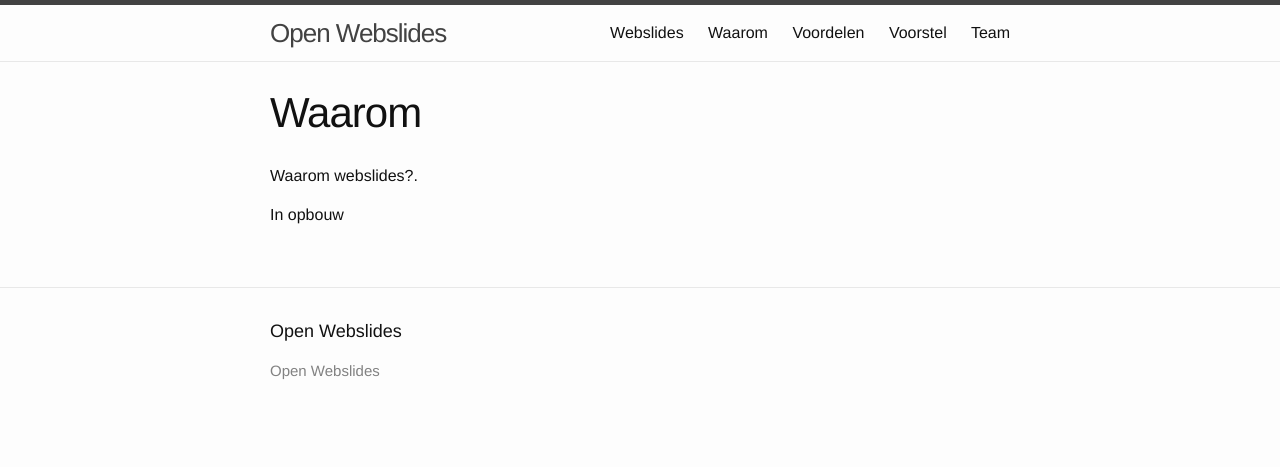
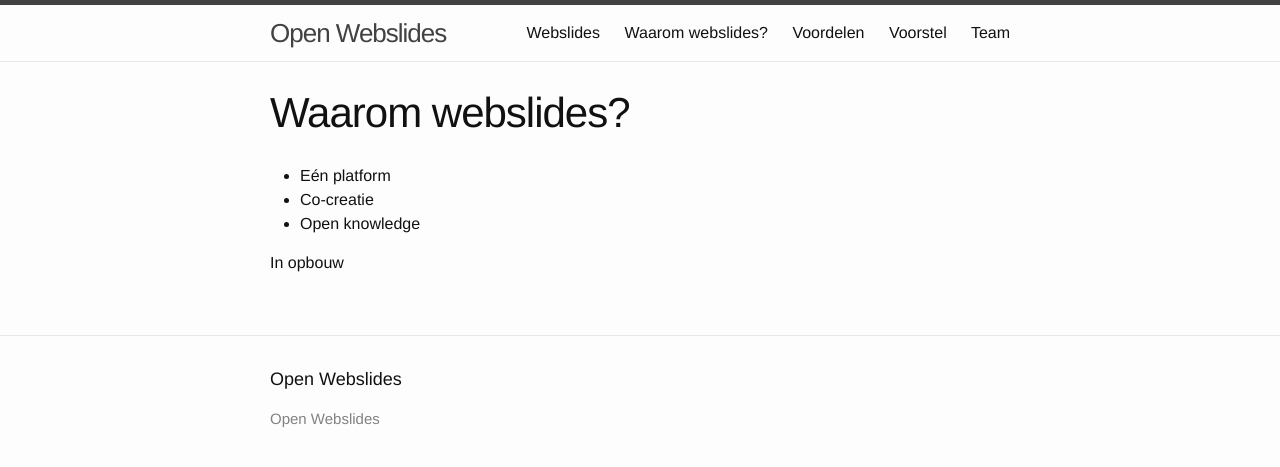
Before and after one commit to OpenWebslides/openwebslides.github.io-old, a Jekyll site: the page built from probleem/index.md, in a window 1280 px wide. Shown: the top 467 px of the page. Built offline with Jekyll 4.4.1, drawn with Linux system fonts in a browser that asks for light colours.

Commit message:
backbone of waarom

```diff
--- a/probleem/index.md
+++ b/probleem/index.md
@@ -1,10 +1,12 @@
 ---
 layout: page
-title: Waarom
+title: Waarom webslides?
 permalink: /waarom/
 order: 20
 ---
 
-Waarom webslides?.
+* Eén platform
+* Co-creatie
+* Open knowledge
 
 In opbouw
```
